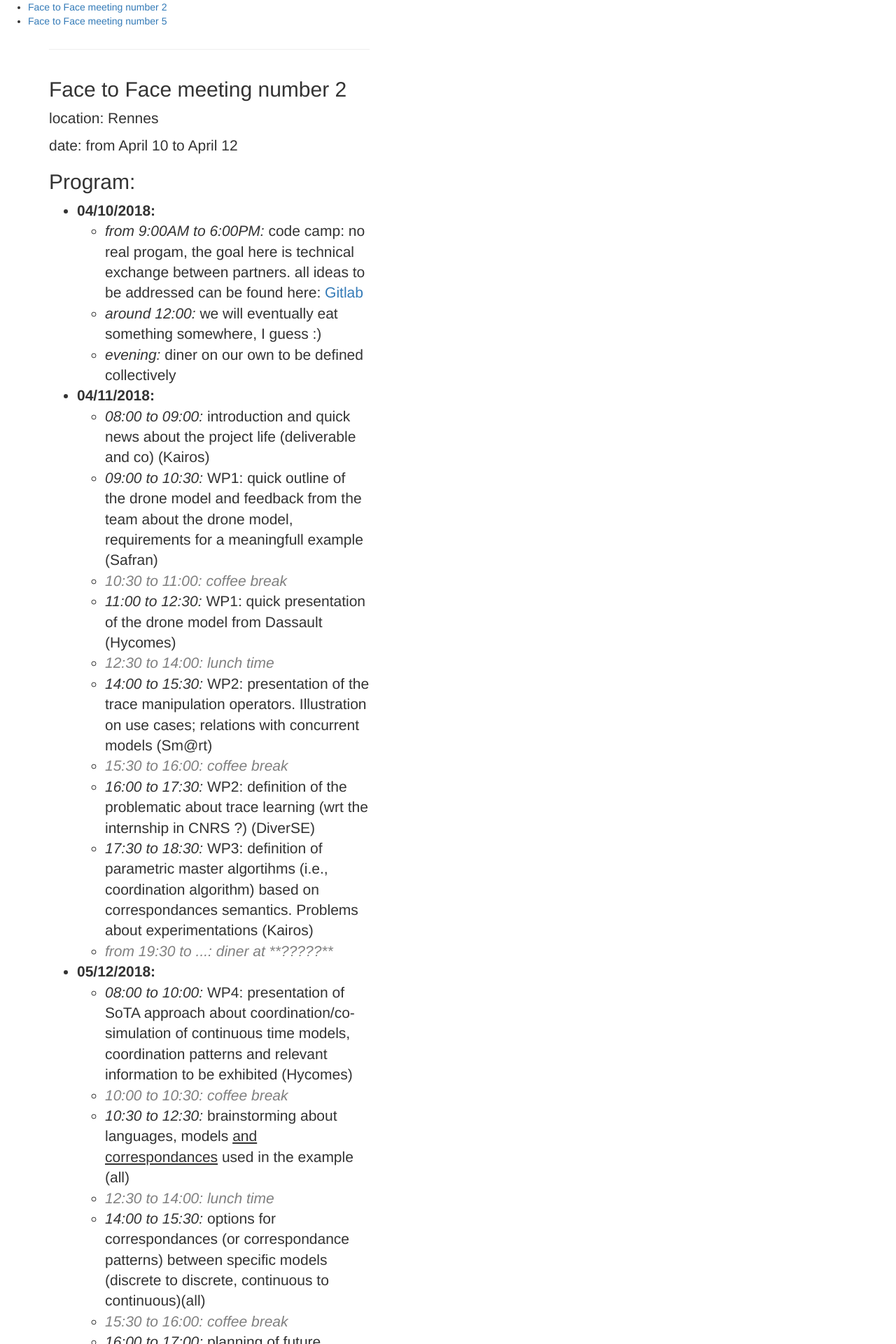
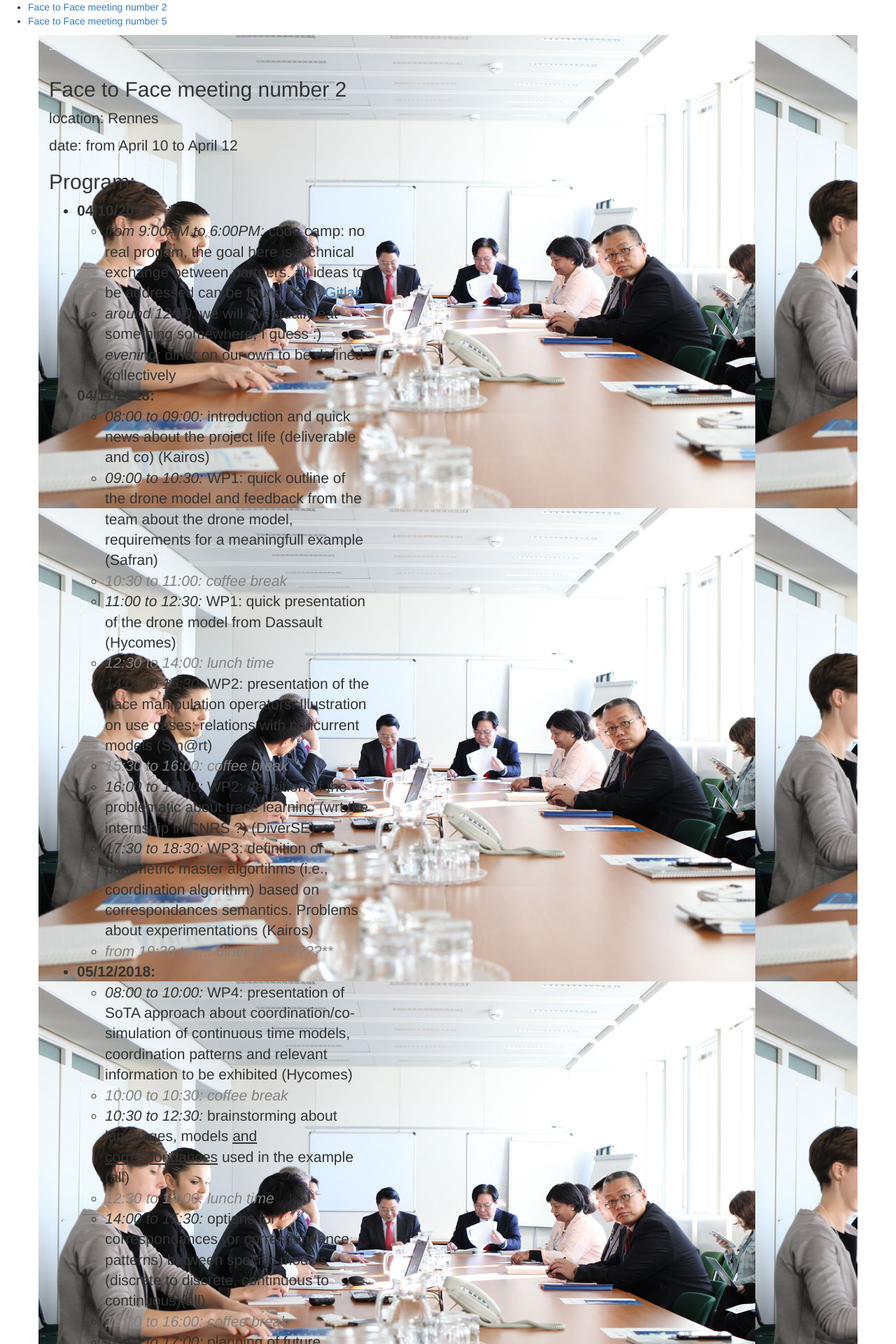
Before and after one commit to gemoc/glose, a Jekyll site: the page built from technicalMeeting.md, in a window 1280 px wide. Shown: the top 1920 px of the page at 70% size. Built offline with Jekyll 4.4.1, drawn with Linux system fonts in a browser that asks for light colours; nearby versions of some CDN libraries; library files that are not in the unit come from our copies.

Commit message:
correction

```diff
--- a/_includes/tmagenda.html
+++ b/_includes/tmagenda.html
@@ -12,11 +12,11 @@
         <div class="container">
             <style type="text/css">
             {% assign fileName = tm.path | remove: '_tm/'| remove: '.md' %}
-                .{{fileName}} {
-                    background-image: url('{{site.url}}/img/{{ tm.img }}');
+                .style{{fileName}} {
+                    background-image: url('{{site.url}}img/{{ tm.img }}');
                 }
             </style>
-            <div class="row {{fileName}}">
+            <div class="row style{{fileName}}">
                 <div class="col-lg-5 col-sm-6">
                     <hr class="section-heading-spacer">
                     <div class="clearfix"></div>
```
